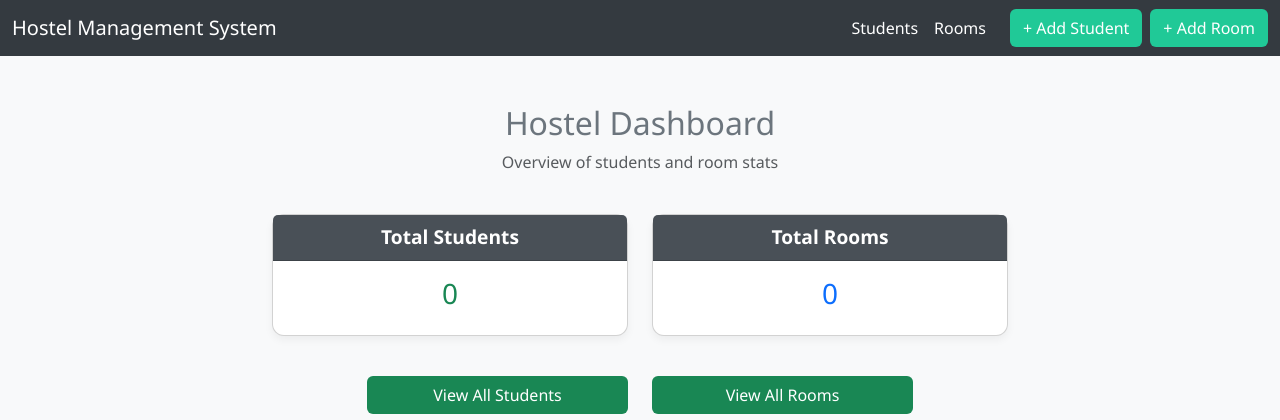
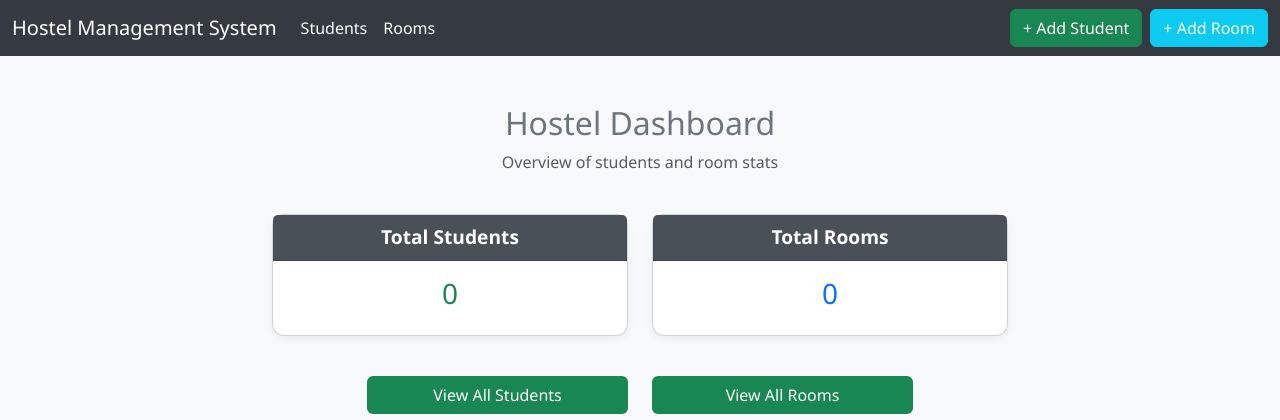
Before and after one commit to Mansiq/Hostel-Management-System-project, a Flask app: page / in a window 1280 px wide. Shown: the top 420 px of the page. Run offline with Flask 3, Linux system fonts and the light colour scheme.

Commit message:
applied some changes on index.html

```diff
--- a/templates/index.html
+++ b/templates/index.html
@@ -42,11 +42,14 @@
     <div class="container-fluid">
       <a class="navbar-brand" href="/">Hostel Management System</a>
 
-        <div class="collapse navbar-collapse justify-content-end">
-          <ul class="navbar-nav me-3">
-            <!-- <li class="nav-item">
-              <a class="nav-link" href="/">Home</a>
-            </li> -->
+      <!-- Toggler for Mobile -->
+      <button class="navbar-toggler" type="button" data-bs-toggle="collapse" data-bs-target="#navbarNav">
+        <span class="navbar-toggler-icon"></span>
+      </button>
+
+      <!-- Collapsible Content -->
+      <div class="collapse navbar-collapse" id="navbarNav">
+        <ul class="navbar-nav me-auto mb-2 mb-lg-0">
           <li class="nav-item">
             <a class="nav-link" href="/students">Students</a>
           </li>
@@ -54,12 +57,15 @@
             <a class="nav-link" href="/rooms">Rooms</a>
           </li>
         </ul>
-          <a href="/add_student" class="btn me-2" style="background-color: #20c997; color: white;">+ Add Student</a>
-          <a href="/add_room" class="btn" style="background-color: #20c997; color: white;">+ Add Room</a>
+
+        <!-- Action Buttons visible on all screen sizes -->
+        <div class="d-flex flex-column flex-lg-row gap-2">
+          <a href="/add_student" class="btn btn-success">+ Add Student</a>
+          <a href="/add_room" class="btn btn-info text-white">+ Add Room</a>
+        </div>
       </div>
     </div>
   </nav>
-
 <!-- Dashboard -->
 <div class="container mt-5">
   <div class="row text-center mb-4">
@@ -73,9 +79,7 @@
   <div class="row justify-content-center mb-4">
     <div class="col-md-4 mb-3">
       <div class="card text-center">
-          <div class="card-header">
-             Total Students
-          </div>
+        <div class="card-header">Total Students</div>
         <div class="card-body">
           <h3 class="text-success">{{ total_students }}</h3>
         </div>
@@ -83,9 +87,7 @@
     </div>
     <div class="col-md-4 mb-3">
       <div class="card text-center">
-          <div class="card-header">
-            Total Rooms
-          </div>
+        <div class="card-header">Total Rooms</div>
         <div class="card-body">
           <h3 class="text-primary">{{ total_rooms }}</h3>
         </div>
@@ -95,10 +97,10 @@
 
   <!-- Action Buttons -->
   <div class="row justify-content-center">
-      <div class="col-md-3 text-center">
+    <div class="col-md-3 text-center mb-2">
       <a href="/students" class="btn btn-custom w-100">View All Students</a>
     </div>
-      <div class="col-md-3 text-center">
+    <div class="col-md-3 text-center mb-2">
       <a href="/rooms" class="btn btn-custom w-100">View All Rooms</a>
     </div>
   </div>
```
Lines whose indentation alone changed are shown as unchanged.
